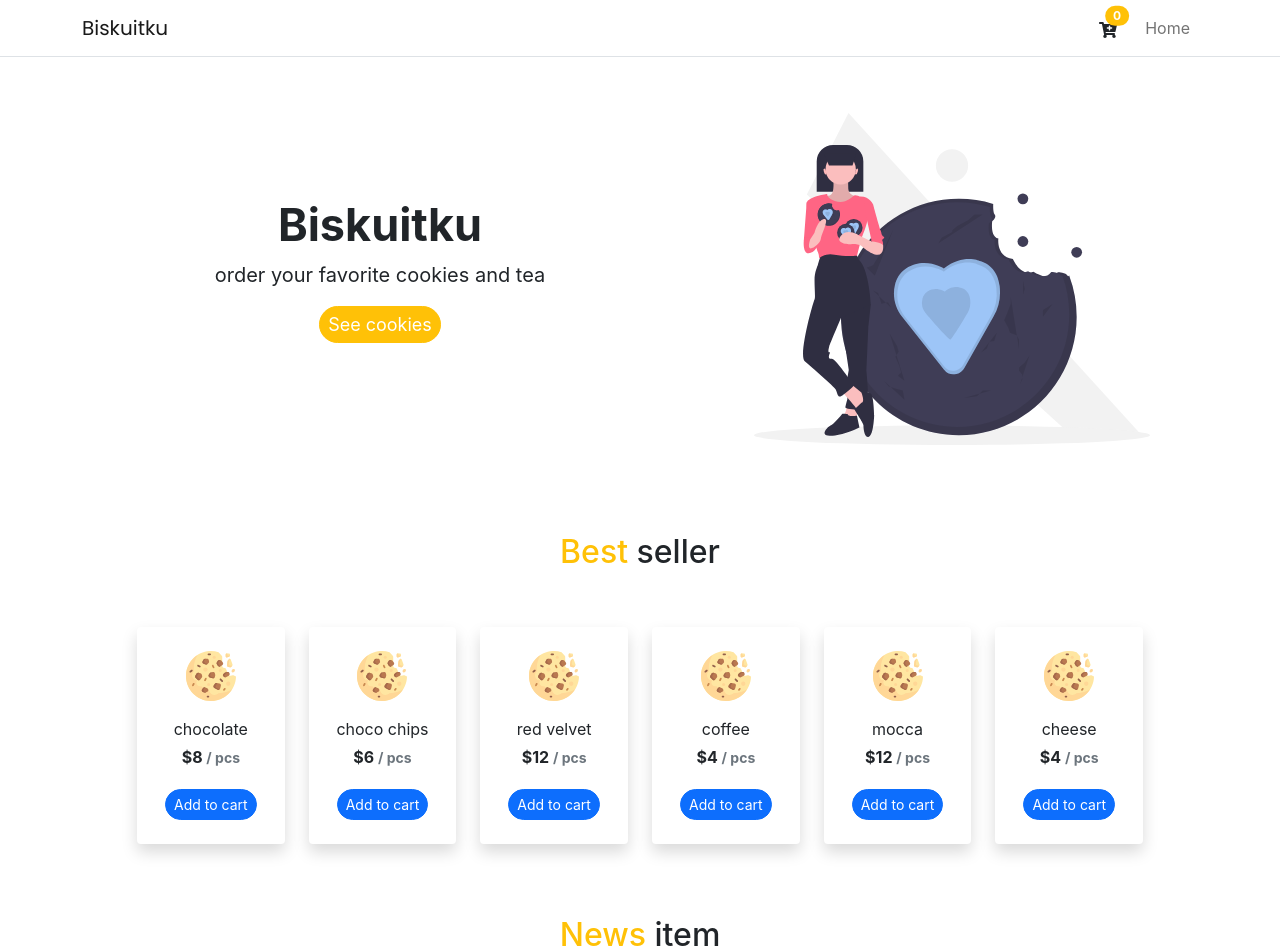
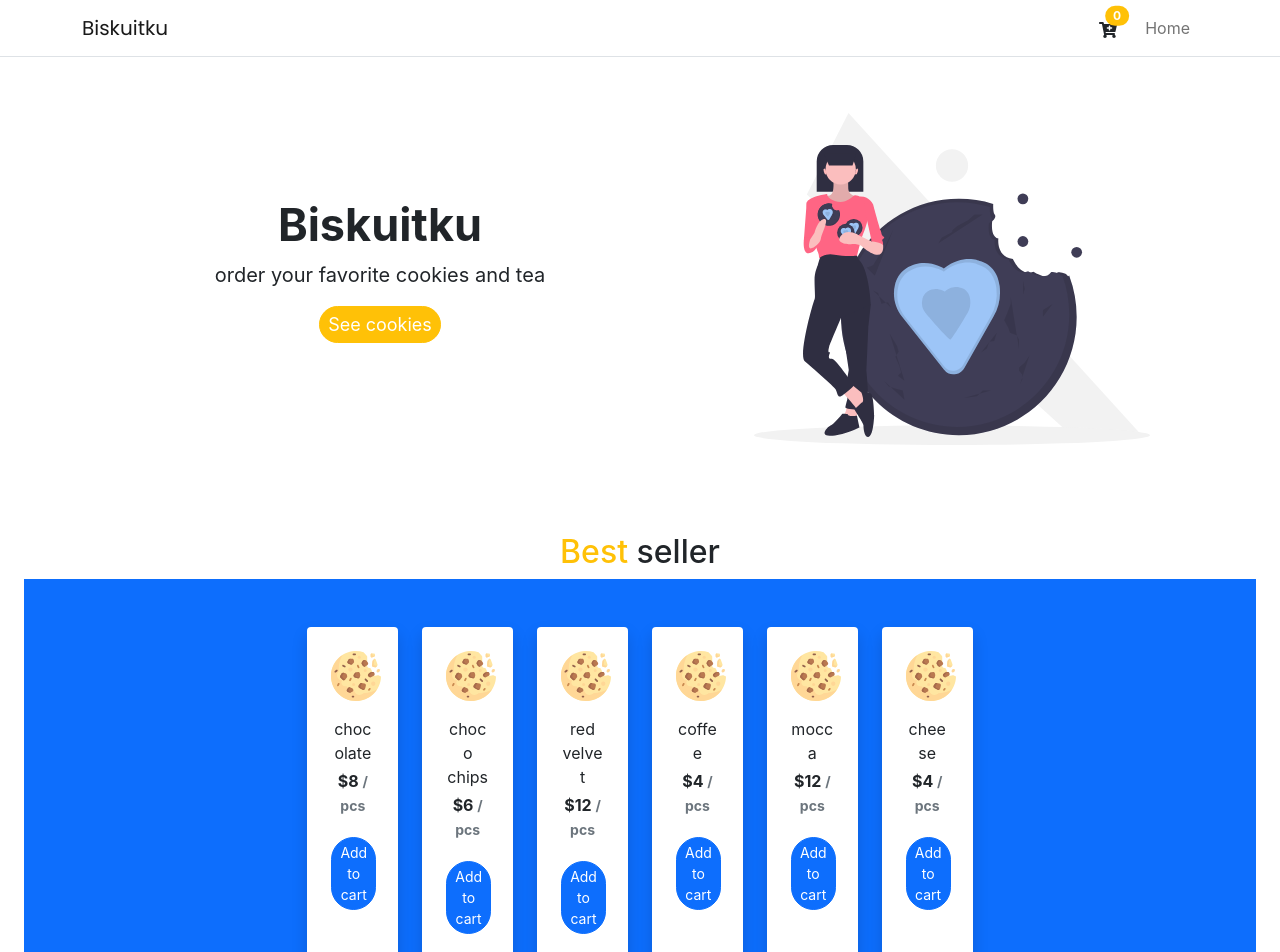
Before and after one commit to wandaaulia/redux-app, a React (Create React App) app: page /#/ in a window 1280 px wide. Shown: the top 952 px of the page. Built offline with nearby package versions, Linux system fonts and the light colour scheme.

Commit message:
fix issue

```diff
--- a/src/App.css
+++ b/src/App.css
@@ -292,6 +292,11 @@
 
  @media screen and (min-width:1200px) and (max-width:1280px) {
 
+   .gambar-popular {
+    width: 80%;
+    height: 40%;
+  }
+
   .font-header {
     font-size : 45px;
   }
@@ -305,7 +310,7 @@
   }
 
     .width-50-persen {
-    width: 13%;
+    width: 8%;
   }
 
   .width-img-popular {
--- a/src/Content.js
+++ b/src/Content.js
@@ -39,7 +39,7 @@ const Content = () => {
             <h4 className="fs-2"> <span className="text-warning"> Best </span> seller </h4>
 
 
-          <div className=" d-flex flex-row flex-wrap gap-3 gap-md-3 gap-lg-4 pb-1 width-xxl-persen pb-lg-5 p-3 pt-lg-5 p-md-4 p-sm-4 p-lg-5  justify-content-center align-lg-start">
+          <div className=" d-flex bg-primary flex-row flex-wrap gap-3 gap-md-3 gap-lg-4 pb-1 width-xxl-persen pb-lg-5 p-3 pt-lg-5 p-md-4 p-sm-4 p-lg-5  justify-content-center align-lg-start">
 
 
           { dataBestItem.map((result) => {
```
